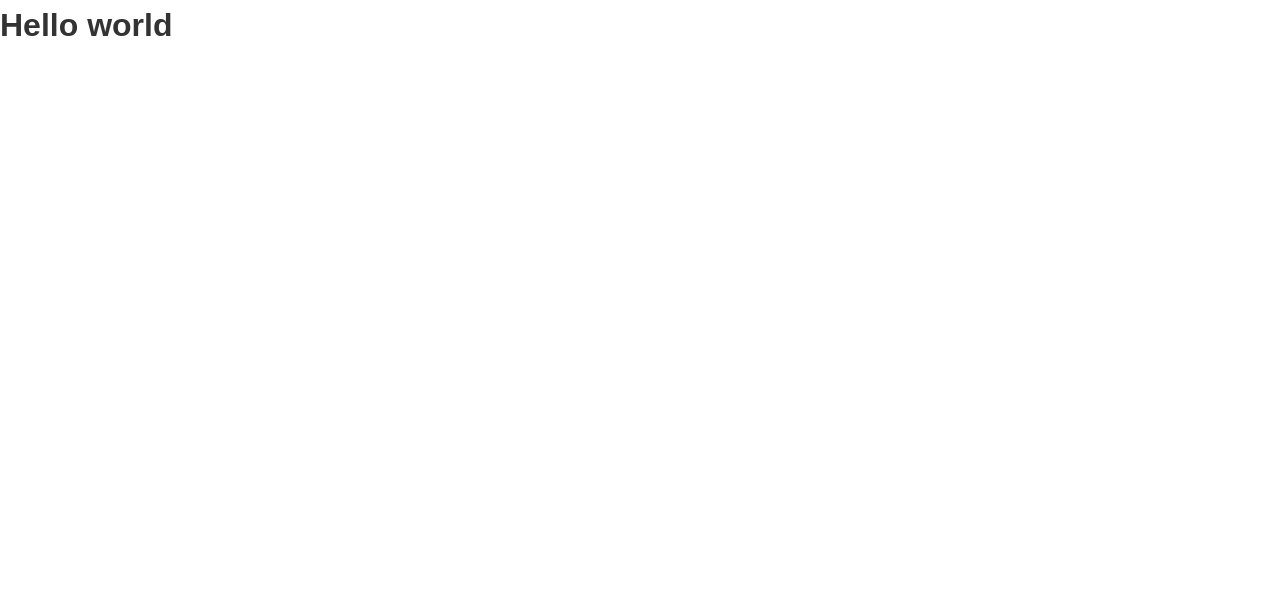
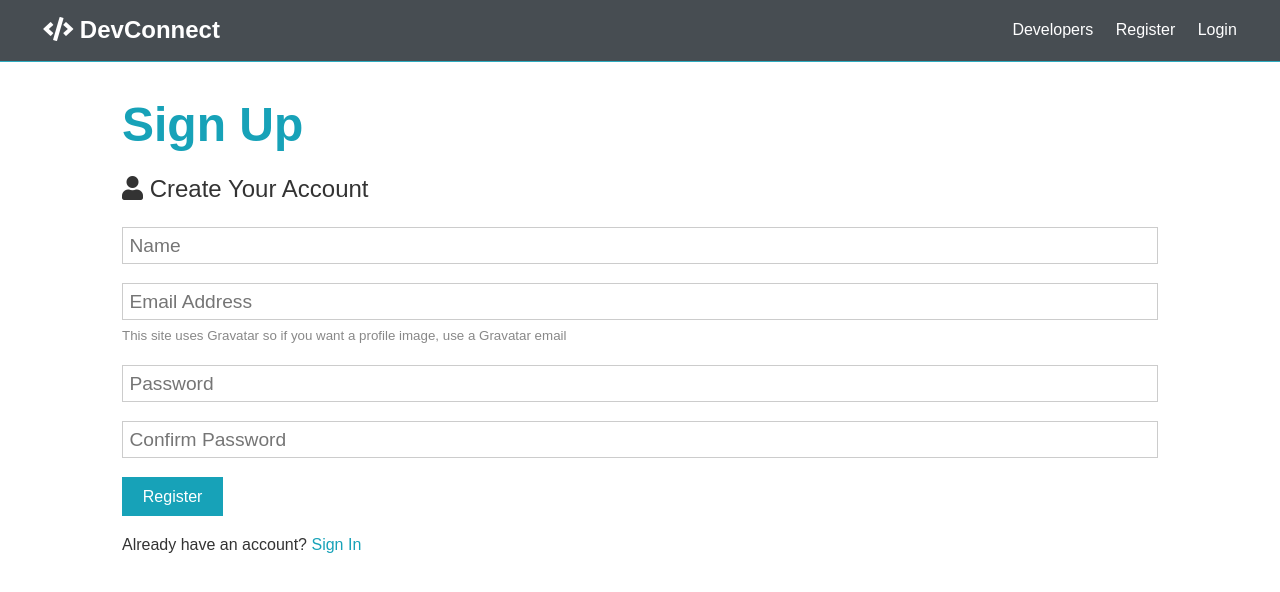
Before and after one commit to mizanxali/dev-connect, a React (Create React App) app in the folder client/: page /register in a window 1280 px wide. Shown: the top 592 px of the page. Built offline with nearby package versions, Linux system fonts and the light colour scheme.

Commit message:
Added Navbar, Landing Page, Signup and Login components

```diff
--- a/client/src/App.js
+++ b/client/src/App.js
@@ -1,9 +1,21 @@
+import { Route, Switch } from 'react-router-dom'
 import './App.css'
+import Login from './components/layout/auth/Login'
+import Register from './components/layout/auth/Register'
+import Landing from './components/layout/Landing'
+import Navbar from './components/layout/Navbar'
 
 const App = () => {
   return (
     <div className="App">
-      <h1>Hello world</h1>
+      <Navbar />
+      <Route path='/' exact component={Landing} />
+      <section className="container">
+        <Switch>
+          <Route path='/register' exact component={Register} />
+          <Route path='/login' exact component={Login} />
+        </Switch>
+      </section>
     </div>
   )
 }
--- /dev/null
+++ b/client/src/components/layout/Landing.js
@@ -0,0 +1,24 @@
+import React from 'react'
+import { Link } from 'react-router-dom'
+
+const Landing = () => {
+    return (
+        <section className="landing">
+            <div className="dark-overlay">
+                <div className="landing-inner">
+                <h1 className="x-large">DevConnect</h1>
+                <p className="lead">
+                    Create a developer profile/portfolio, share posts and get help from
+                    other developers.
+                </p>
+                <div className="buttons">
+                    <Link to="/register" className="btn btn-primary">Sign Up</Link>
+                    <Link to="/login" className="btn btn-light">Login</Link>
+                </div>
+                </div>
+            </div>
+        </section>
+    )
+}
+
+export default Landing
--- /dev/null
+++ b/client/src/components/layout/Navbar.js
@@ -0,0 +1,19 @@
+import React from 'react'
+import { Link } from 'react-router-dom'
+
+const Navbar = () => {
+    return (
+        <nav className="navbar bg-dark">
+            <h1>
+                <Link to="/"><i className="fas fa-code"></i> DevConnect</Link>
+            </h1>
+            <ul>
+                <li><Link to="/profiles">Developers</Link></li>
+                <li><Link to="/register">Register</Link></li>
+                <li><Link to="/login">Login</Link></li>
+            </ul>
+        </nav>
+    )
+}
+
+export default Navbar
--- /dev/null
+++ b/client/src/components/layout/auth/Login.js
@@ -0,0 +1,40 @@
+import React, { useRef } from 'react'
+import { Link } from 'react-router-dom'
+
+const Login = () => {
+    const emailRef= useRef(null)
+    const passwordRef = useRef(null)
+
+    const loginUser = (event) => {
+        event.preventDefault()
+        console.log("success")
+    }
+
+    return (
+        <div>
+            <h1 className="large text-primary">Sign In</h1>
+            <p className="lead"><i className="fas fa-user"></i> Log Back Into Your Account</p>
+            <form className="form" onSubmit={loginUser}>
+                <div className="form-group">
+                <input ref={emailRef} type="email" placeholder="Email Address" name="email" required />
+                </div>
+                <div className="form-group">
+                <input
+                    ref={passwordRef}
+                    type="password"
+                    placeholder="Password"
+                    name="password"
+                    minLength="6"
+                    required
+                />
+                </div>
+                <input type="submit" className="btn btn-primary" value="Register" />
+            </form>
+            <p className="my-1">
+                Don't have an account? <Link to="/register">Sign Up</Link>
+            </p>
+        </div>
+    )
+}
+
+export default Login
--- /dev/null
+++ b/client/src/components/layout/auth/Register.js
@@ -0,0 +1,65 @@
+import React, { useRef } from 'react'
+import { Link } from 'react-router-dom'
+
+const Register = () => {
+    const nameRef = useRef(null)
+    const emailRef= useRef(null)
+    const passwordRef = useRef(null)
+    const password2Ref = useRef(null)
+
+    const registerUser = (event) => {
+        event.preventDefault()
+        //check if passwords match
+        if(passwordRef.current.value !== password2Ref.current.value) {
+            console.log("passwords dont match")
+        }
+        else {
+            console.log("success")
+        }
+    }
+
+    return (
+        <div>
+            <h1 className="large text-primary">Sign Up</h1>
+            <p className="lead"><i className="fas fa-user"></i> Create Your Account</p>
+            <form className="form" onSubmit={registerUser}>
+                <div className="form-group">
+                <input ref={nameRef} type="text" placeholder="Name" name="name" required />
+                </div>
+                <div className="form-group">
+                <input ref={emailRef} type="email" placeholder="Email Address" name="email" required />
+                <small className="form-text">
+                    This site uses Gravatar so if you want a profile image, use a
+                    Gravatar email
+                </small>
+                </div>
+                <div className="form-group">
+                <input
+                    ref={passwordRef}
+                    type="password"
+                    placeholder="Password"
+                    name="password"
+                    minLength="6"
+                    required
+                />
+                </div>
+                <div className="form-group">
+                <input
+                    ref={password2Ref}
+                    type="password"
+                    placeholder="Confirm Password"
+                    name="password2"
+                    minLength="6"
+                    required
+                />
+                </div>
+                <input type="submit" className="btn btn-primary" value="Register" />
+            </form>
+            <p className="my-1">
+                Already have an account? <Link to="/login">Sign In</Link>
+            </p>
+        </div>
+    )
+}
+
+export default Register
--- a/client/src/index.js
+++ b/client/src/index.js
@@ -1,10 +1,13 @@
 import React from 'react'
 import ReactDOM from 'react-dom'
+import { BrowserRouter } from 'react-router-dom'
 import App from './App'
 
 ReactDOM.render(
   <React.StrictMode>
-    <App />
+    <BrowserRouter>
+      <App />
+    </BrowserRouter>
   </React.StrictMode>,
   document.getElementById('root')
 )
```
Also changed, not shown: 1 other file (tests, documents, lock files or other folders).
